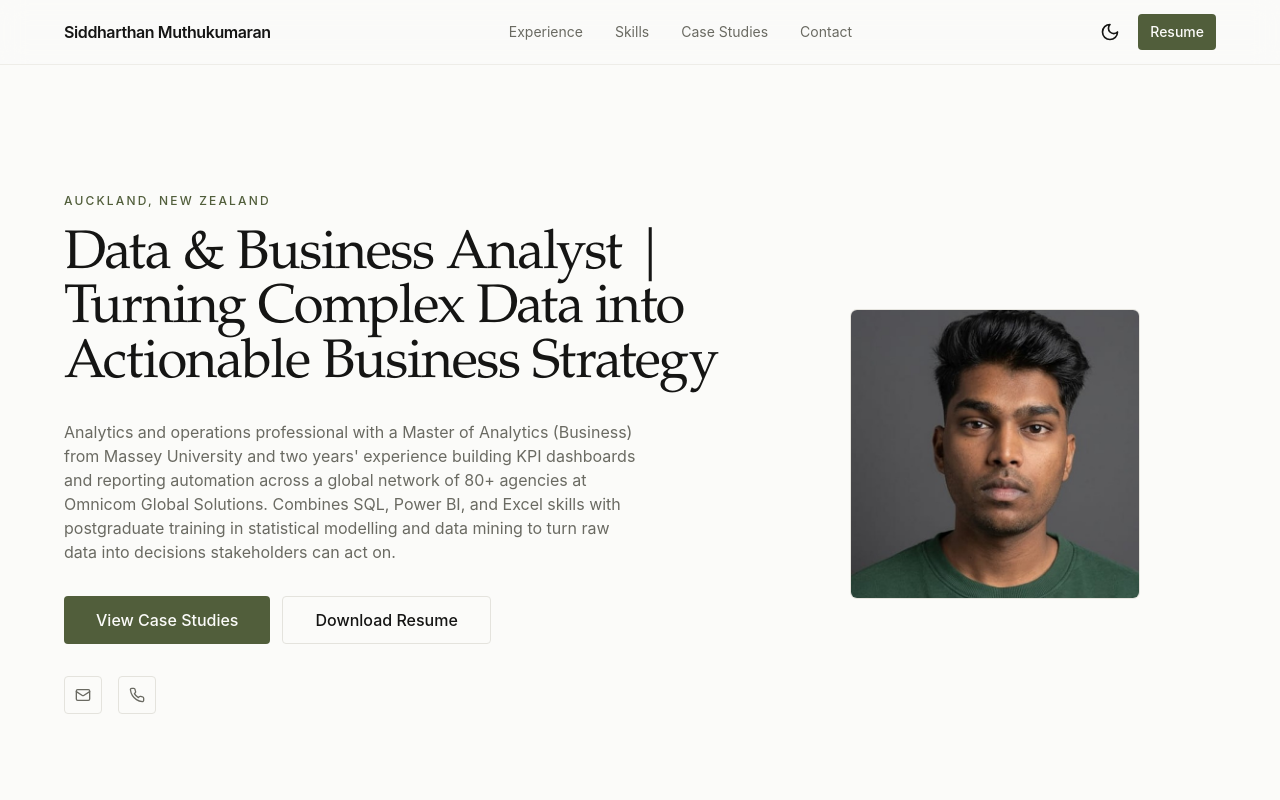
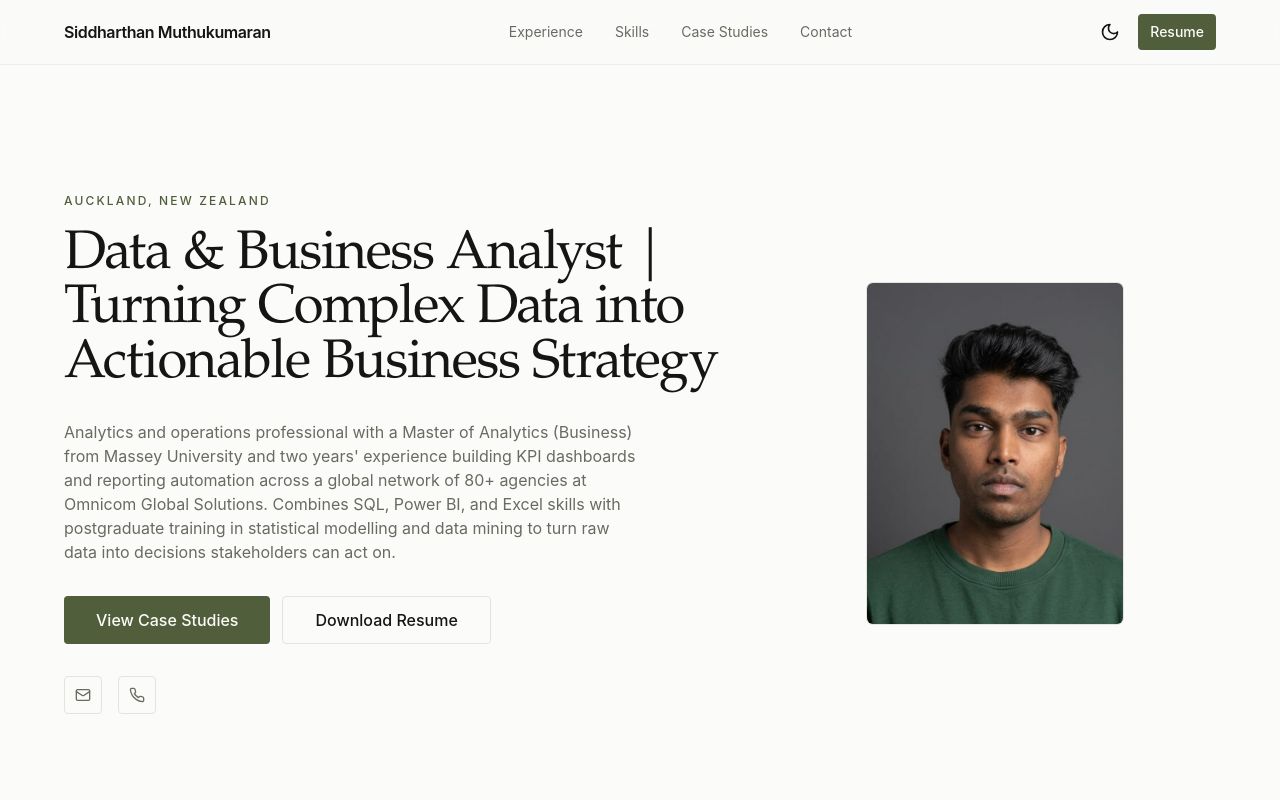
Before and after one commit to siddharthanms/https-railway.com-oauth-success, a Next.js app: page / in a window 1280 px wide. Shown: the top 800 px of the page. Built offline with nearby package versions, Linux system fonts and the light colour scheme.

Commit message:
Portrait frame for hero photo

```diff
--- a/components/hero.tsx
+++ b/components/hero.tsx
@@ -72,12 +72,12 @@ export function Hero() {
           transition={{ duration: 0.6, delay: 0.15 }}
           className="mx-auto"
         >
-          <div className="relative h-56 w-56 overflow-hidden rounded-lg ring-1 ring-border sm:h-72 sm:w-72">
+          <div className="relative aspect-[3/4] w-56 overflow-hidden rounded-lg ring-1 ring-border sm:w-64">
             <Image
               src={profile.avatar}
               alt={profile.name}
               fill
-              sizes="288px"
+              sizes="(max-width: 640px) 224px, 256px"
               className="object-cover"
               priority
             />
```
